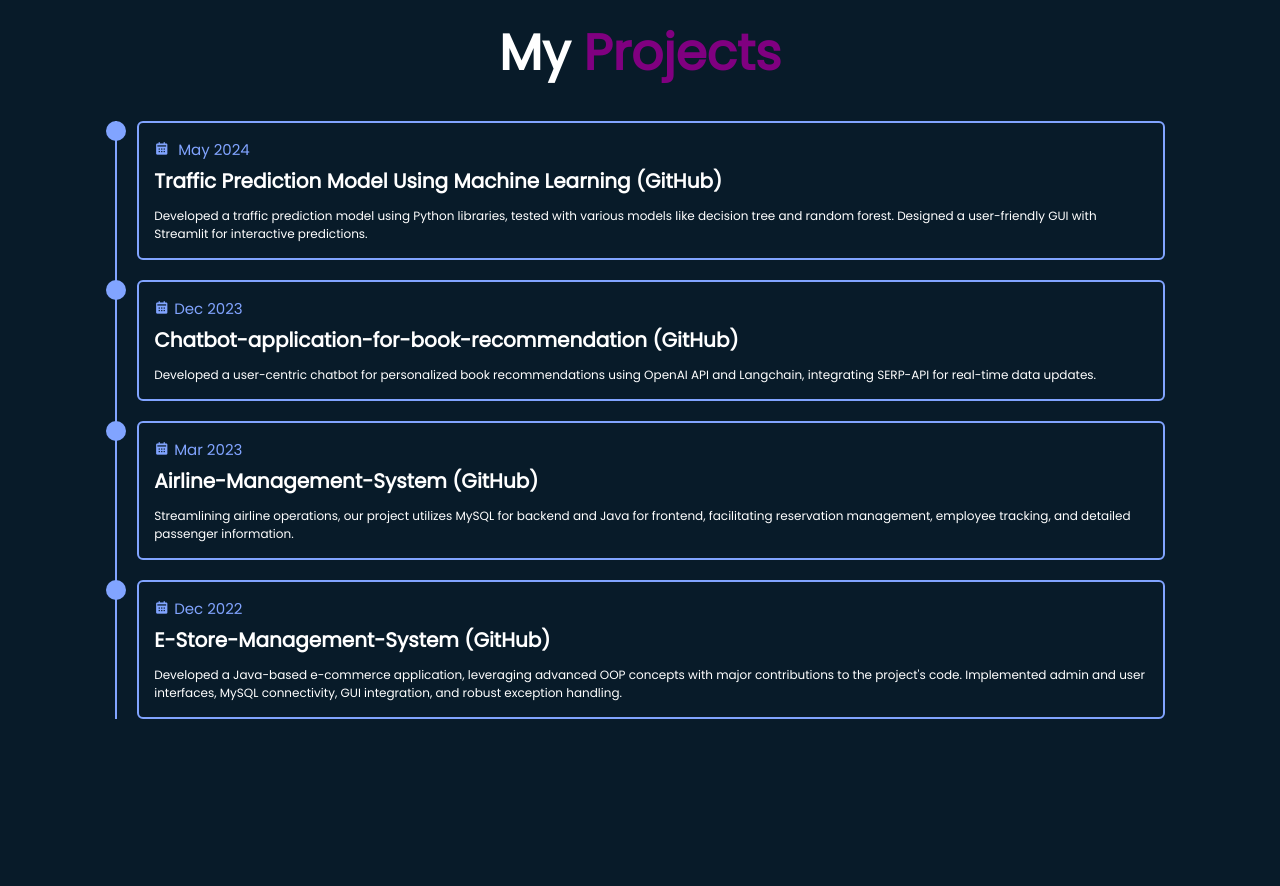
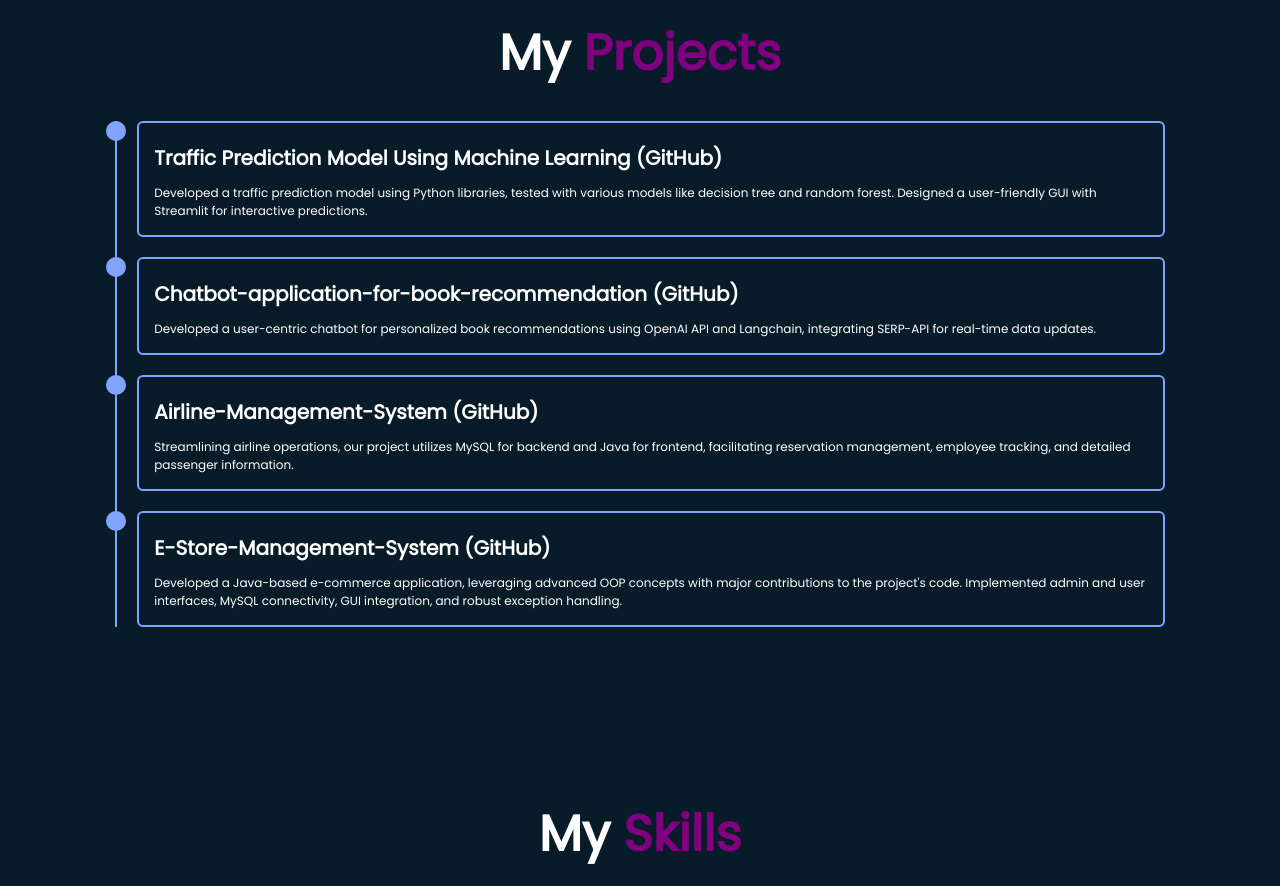
Before and after one commit to Dneth04/My-Portfolio, a plain HTML site: page index.html in a window 1280 px wide. Shown: the part 2660-3546 px from the top of the page. Drawn offline with nearby package versions, Linux system fonts and the light colour scheme.

Commit message:
Update index.html
Updated the project section(removed the year details)

```diff
--- a/index.html
+++ b/index.html
@@ -182,7 +182,7 @@
                     <div class="project-box">
                         <div class="project-content" >
                             <div class="content">
-                                <div class="year"><i class='bx bxs-calendar' ></i> May 2024</div>
+                                <div class="year"></div>
                                 <h3><a href="https://github.com/Dneth04/Traffic-Prediction-Model" >Traffic Prediction Model Using Machine Learning (GitHub)</a></h3>
                                 <p>Developed a traffic prediction model using Python libraries, tested with various models like decision tree and random forest. Designed a user-friendly GUI with Streamlit for interactive predictions.
                                 </p>
@@ -191,7 +191,7 @@
 
                         <div class="project-content">
                             <div class="content">
-                                <div class="year"><i class='bx bxs-calendar' ></i>Dec 2023</div>
+                                <div class="year"></div>
                                 <h3><a href="https://github.com/Dneth04/Building-a-chatbot-application-for-book-recommendation">Chatbot-application-for-book-recommendation (GitHub)</a></h3>
                                 <p> Developed a user-centric chatbot for personalized book recommendations using OpenAI API and Langchain, integrating SERP-API for real-time data updates.
                                 </p>
@@ -199,7 +199,7 @@
                         </div>
                         <div class="project-content">
                             <div class="content">
-                                <div class="year"><i class='bx bxs-calendar' ></i>Mar 2023</div>
+                                <div class="year"></div>
                                 <h3><a href="https://github.com/Dneth04/Airline-Management-System">Airline-Management-System (GitHub)</a></h3>
                                 <p>Streamlining airline operations, our project utilizes MySQL for backend and Java for frontend, facilitating reservation management, employee tracking, and detailed passenger information.
                                 </p>
@@ -207,7 +207,7 @@
                         </div>
                         <div class="project-content">
                             <div class="content">
-                                <div class="year"><i class='bx bxs-calendar' ></i>Dec 2022</div>
+                                <div class="year"></div>
                                 <h3><a href="https://github.com/Dneth04/E-STORE-MANAGEMENT-SYSTEM">E-Store-Management-System (GitHub)</a></h3>
                                 <p>Developed a Java-based e-commerce application, leveraging advanced OOP concepts with major contributions to the project's code. Implemented admin and user interfaces, MySQL connectivity, GUI integration, and robust exception handling.
                                 </p>
```
